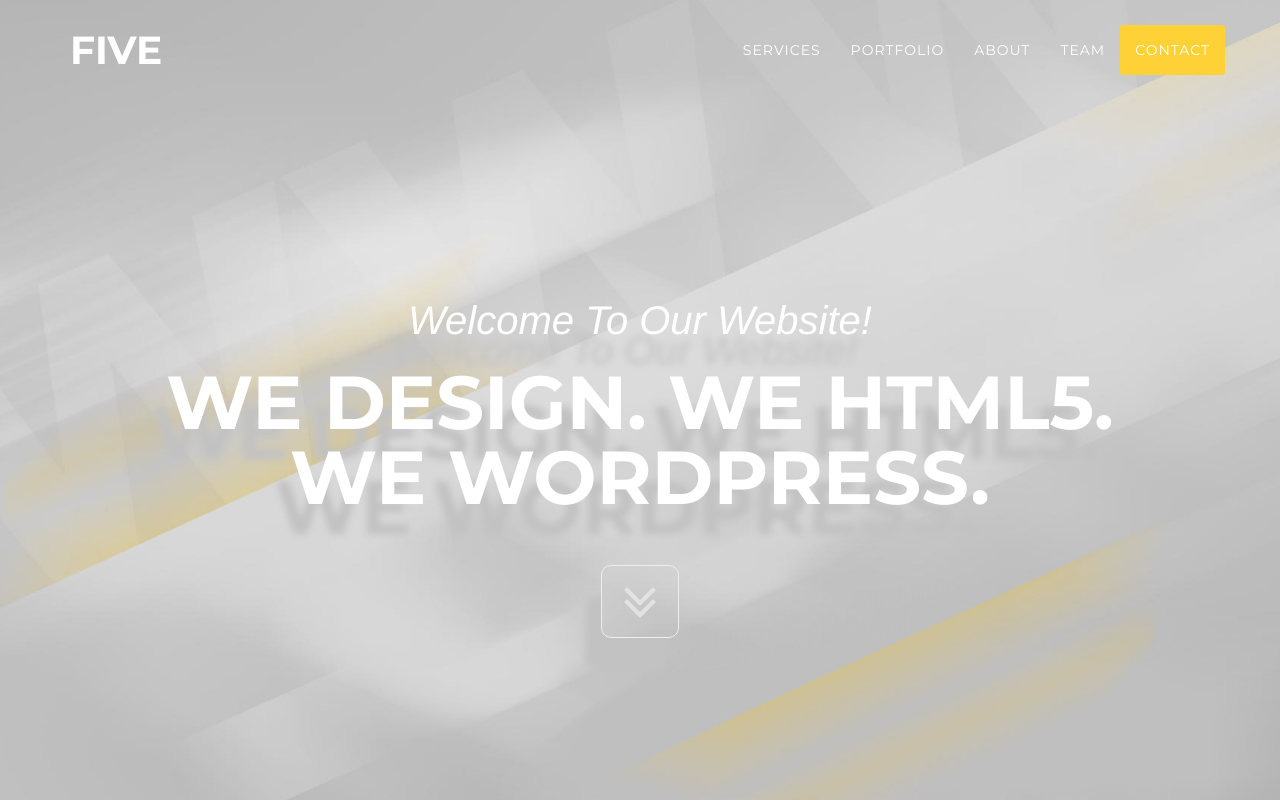
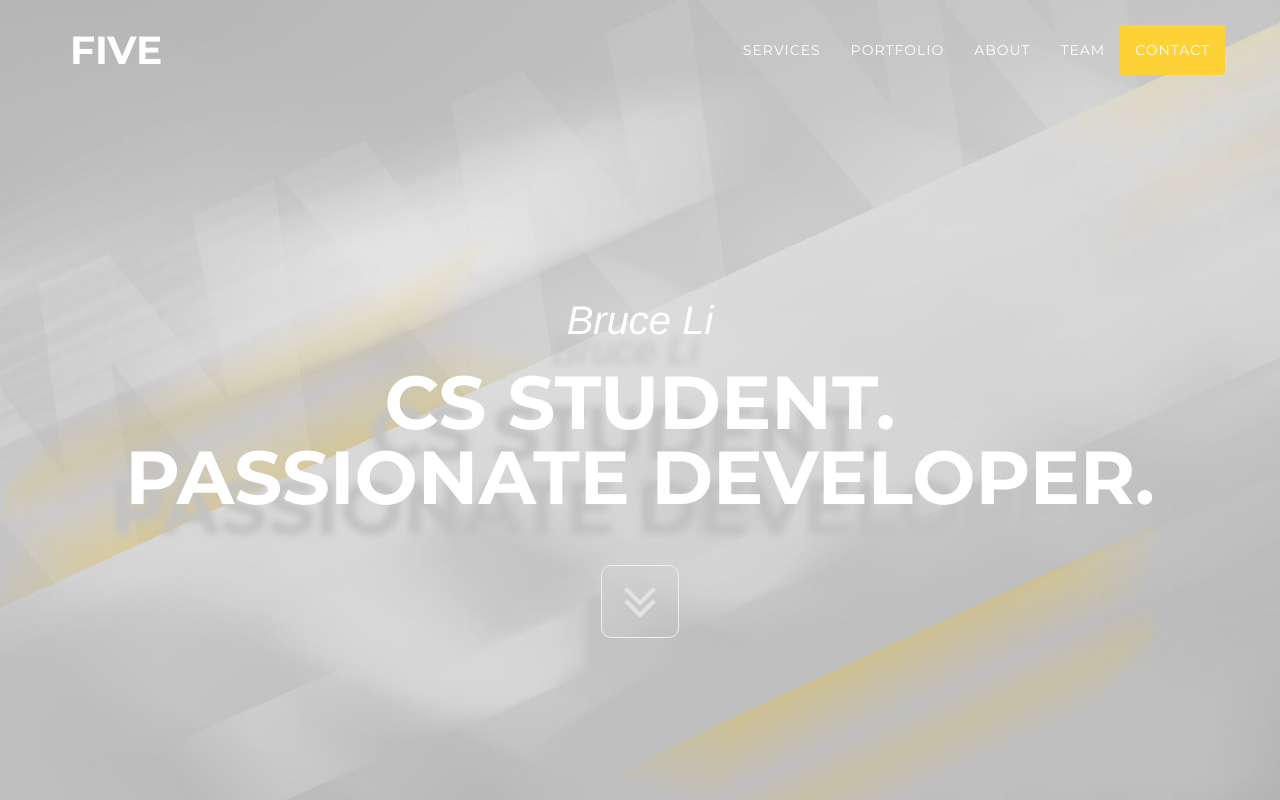
Before and after one commit to zhihaoli/zhihaoli.github.io, a plain HTML site: page index.html in a window 1280 px wide. Shown: the top 800 px of the page. Drawn offline with nearby package versions, Linux system fonts and the light colour scheme; a web font is replaced by a local one.

Commit message:
title changes

```diff
--- a/index.html
+++ b/index.html
@@ -62,9 +62,9 @@
 <header>
   <div class="container">
     <div class="intro-text">
-      <div class="intro-lead-in">Welcome To Our Website!</div>
-      <div class="intro-heading">We design. We HTML5.<br>
-        We WordPress.</div>
+      <div class="intro-lead-in">Bruce Li</div>
+      <div class="intro-heading">CS Student.<br>
+        Passionate Developer.</div>
       <a href="#services" class="page-scroll btn btn-xl"><i class="fa fa-angle-double-down fa-4x"></i></a> </div>
   </div>
 </header>
```
